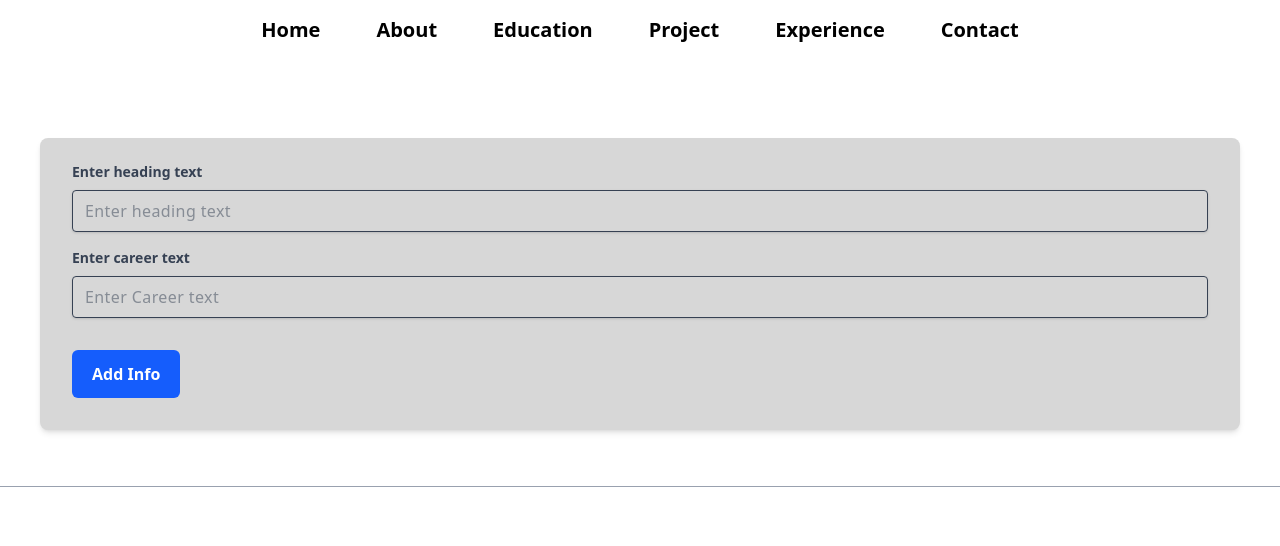
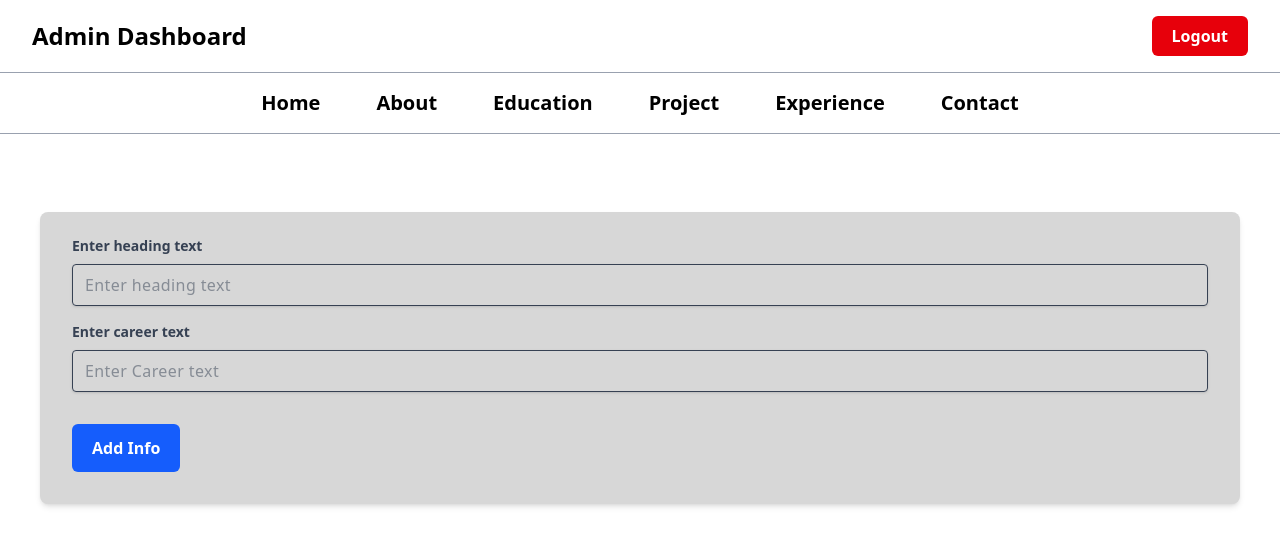
Before and after one commit to mohammedmuqtadir41-cmyk/nextjs-portfolio, a Next.js app: page /admin in a window 1280 px wide. Shown: the top 546 px of the page. Built offline with nearby package versions, Linux system fonts and the light colour scheme; no server answers; the database is empty.

Commit message:
Add logout functionality

```diff
--- a/src/app/admin/page.jsx
+++ b/src/app/admin/page.jsx
@@ -8,6 +8,7 @@ import AdminProjectView from "@/src/components/admin-view/project";
 import AdminAboutView from "@/src/components/admin-view/about";
 import { useEffect, useState } from "react";
 import { getData } from "@/src/services";
+import { useRouter } from "next/navigation";
 
 const initialHomeViewFormData = {
   heading: "",
@@ -79,6 +80,22 @@ export default function AdminView() {
   );
 
   const [allData, setAllData] = useState({});
+
+  const router = useRouter();
+
+  const handleLogout = async() => {
+    const response = await fetch('/api/auth/logout', {
+      method: 'POST',
+    })
+
+    const result = await response.json();
+
+    console.log('LOGOUT RESULT:',result)
+
+    if(result.success){
+      router.push('/auth')
+    }
+  }
 
   const initialDataMap = {
     home: initialHomeViewFormData,
@@ -205,27 +222,48 @@ export default function AdminView() {
 ];
 
   return (
-    <div className="border-b border-gray-400">
-      {/* <h1 className="text-3xl font-bold text-red-500">Tailwind is working!</h1> */}
-      <nav className="-mb-0.5 flex justify-center space-x-6" role="tablist">
+  <div className="min-h-screen">
+
+    {/* Header */}
+    <div className="flex items-center justify-between border-b border-gray-400 px-8 py-4">
+      <h1 className="text-2xl font-bold text-black">
+        Admin Dashboard
+      </h1>
+
+      <button
+        type="button"
+        onClick={handleLogout}
+        className="rounded-md bg-red-600 px-5 py-2 font-semibold text-white transition hover:bg-red-700"
+      >
+        Logout
+      </button>
+    </div>
+
+    {/* Navigation */}
+    <nav
+      className="-mb-0.5 flex justify-center space-x-6 border-b border-gray-400"
+      role="tablist"
+    >
       {menuItem.map((Item) => (
         <button
           key={Item.id}
           type="button"
-            className="p-4 font-bold text-xl text-black"
+          className="p-4 text-xl font-bold text-black"
           onClick={() => setCurrentSelectedTab(Item.id)}
         >
           {Item.label}
         </button>
       ))}
     </nav>
+
+    {/* Selected Section */}
     <div className="mt-10 p-10">
       {menuItem.map(
-          (Item) => Item.id === currentSelectedTab && Item.component,
+        (Item) =>
+          Item.id === currentSelectedTab && Item.component
       )}
     </div>
+
   </div>
 );
 }
-
-// 3:34
--- /dev/null
+++ b/src/app/api/auth/logout/route.js
@@ -0,0 +1,17 @@
+import { NextResponse } from "next/server";
+
+
+export async function POST(){
+const response = NextResponse.json({
+    success:true,
+    message:'logout successfull'
+});
+
+response.cookies.set('token','',{
+    httpOnly:true,
+    expires:new Date(0),
+    path:'/',
+});
+
+return response;
+}
```
Lines whose indentation alone changed are shown as unchanged.
